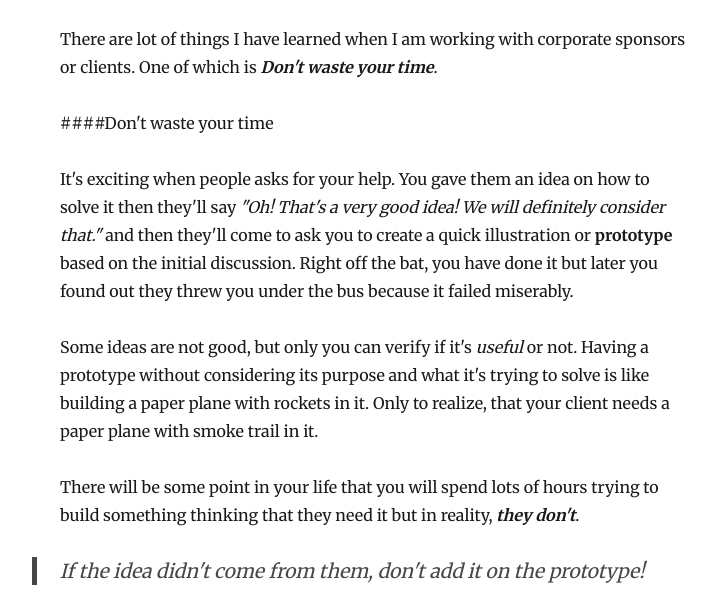
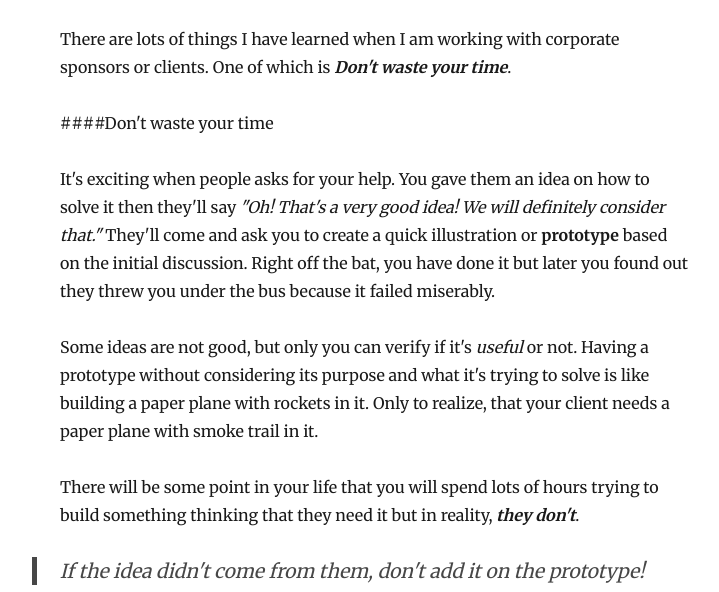
Before and after one commit to kmocorro/kevinmocorro.com, a Gatsby site: page /building-a-prototype/ in a window 1280 px wide. Shown: the part 208-800 px from the top of the page, without its empty margins (265-984 px from the left). Built offline with nearby package versions, Linux system fonts and the light colour scheme; Gatsby itself is replaced by a stand-in of ours; some packages are replaced by stand-ins of ours.

Commit message:
corrections <3

```diff
--- a/content/blog/building-a-prototype/index.md
+++ b/content/blog/building-a-prototype/index.md
@@ -4,11 +4,11 @@
 description: "It all started with an idea. Then everybody sees it. Now, everybody wants to join the ride..."
 ---
 
-There are lot of things I have learned when I am working with corporate sponsors or clients. One of which is ***Don't waste your time***.
+There are lots of things I have learned when I am working with corporate sponsors or clients. One of which is ***Don't waste your time***.
 
 ####Don't waste your time
 
-It's exciting when people asks for your help. You gave them an idea on how to solve it then they'll say *"Oh! That's a very good idea! We will definitely consider that."* and then they'll come to ask you to create a quick illustration or **prototype** based on the initial discussion. Right off the bat, you have done it but later you found out they threw you under the bus because it failed miserably.
+It's exciting when people asks for your help. You gave them an idea on how to solve it then they'll say *"Oh! That's a very good idea! We will definitely consider that."*  They'll come and ask you to create a quick illustration or **prototype** based on the initial discussion. Right off the bat, you have done it but later you found out they threw you under the bus because it failed miserably.
 
 Some ideas are not good, but only you can verify if it's *useful* or not. Having a prototype without considering its purpose and what it's trying to solve is like building a paper plane with rockets in it. Only to realize, that your client needs a paper plane with smoke trail in it.
 
```
